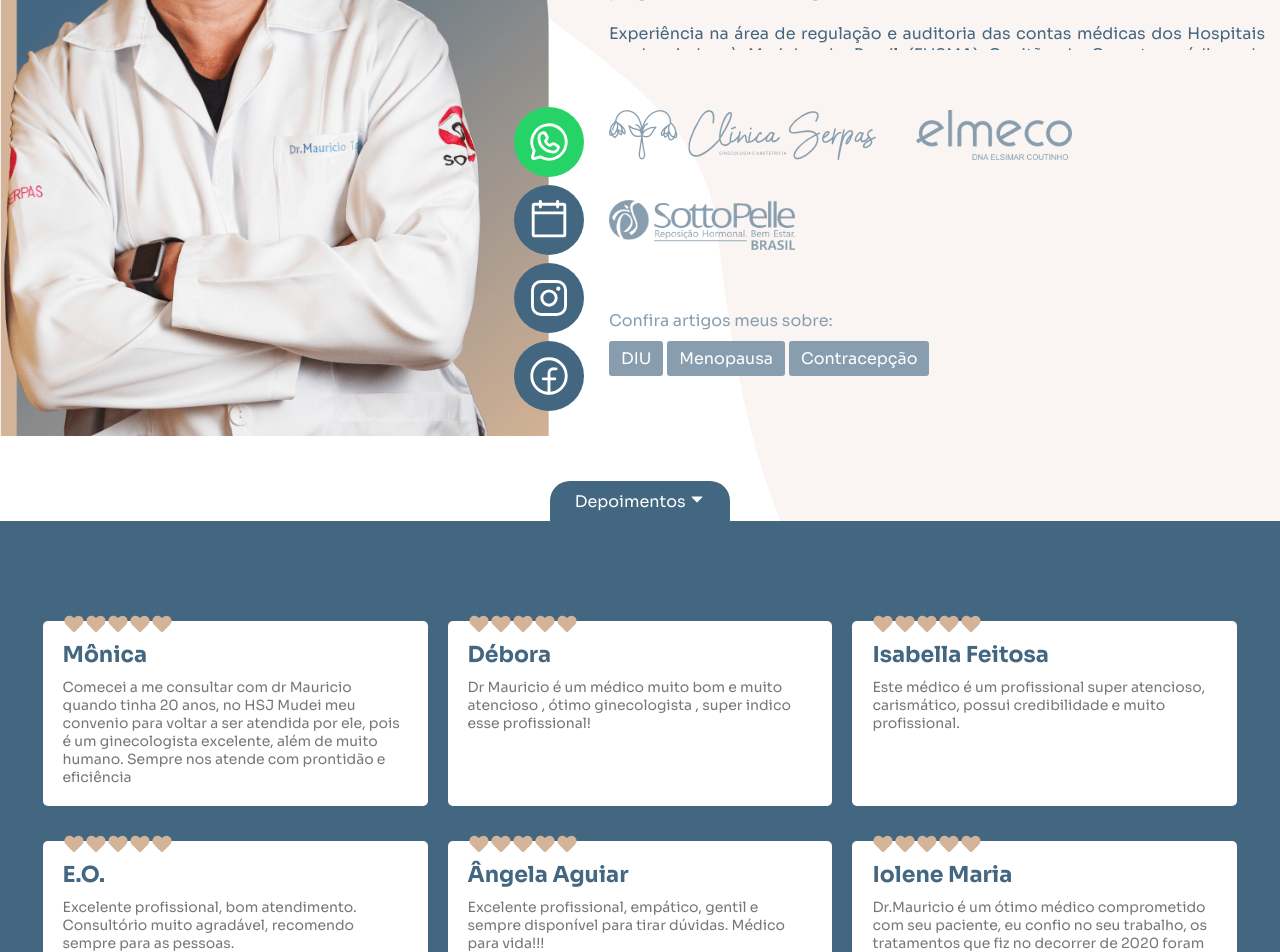
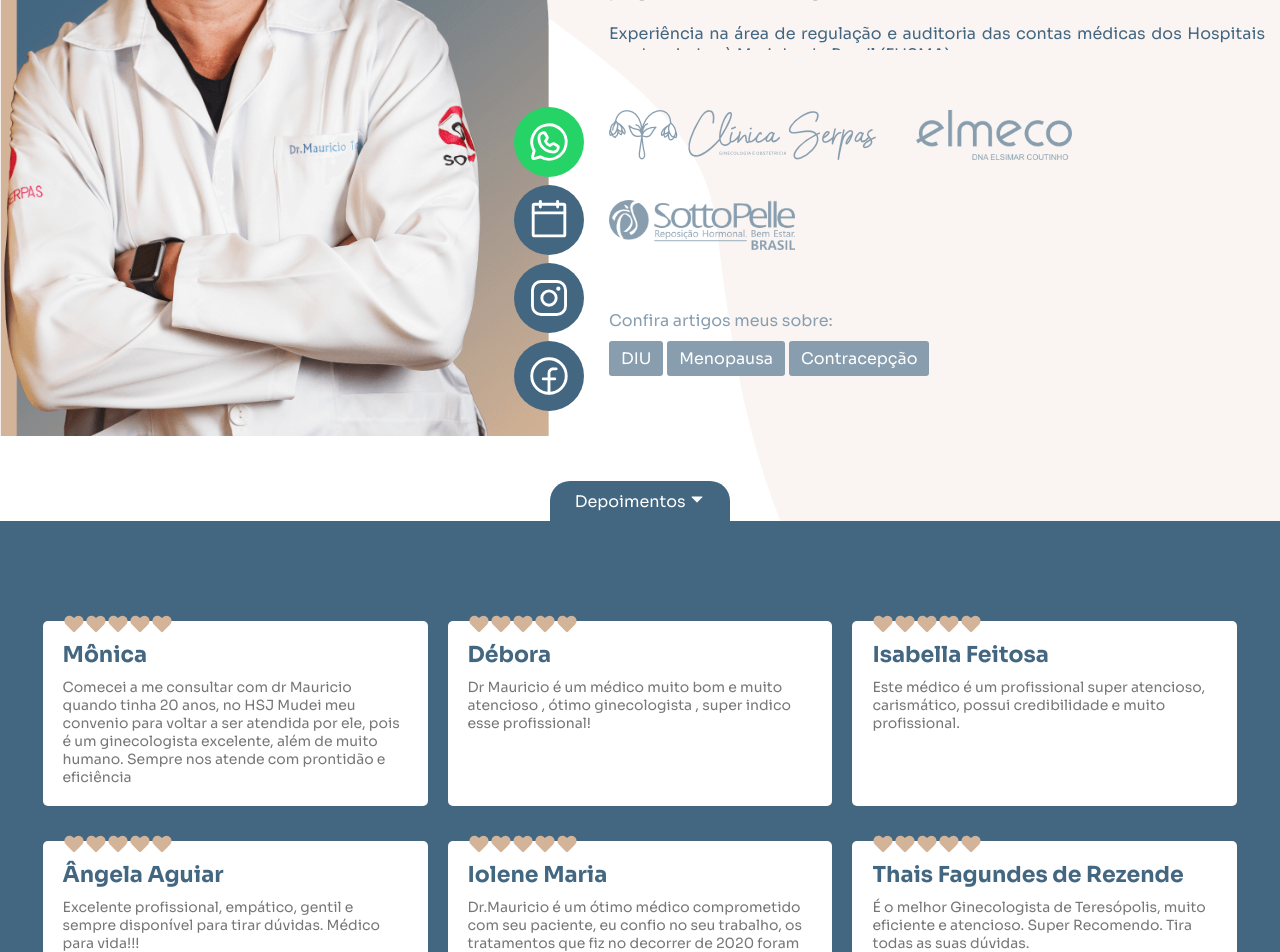
Before and after one commit to jonatasgs7/drmauricio-page-next, a Next.js app: page / in a window 1280 px wide. Shown: the part 400-1352 px from the top of the page. Built offline with nearby package versions, Linux system fonts and the light colour scheme.

Commit message:
Ajuste de currículo e remoção de depoimentos sem nome

```diff
--- a/src/layout/Content.tsx
+++ b/src/layout/Content.tsx
@@ -15,16 +15,18 @@ export function Content() {
                         <p>Carreira desenvolvida na área de Medicina, com experiência na identificação de doenças e sintomas, orientação sobre o tratamento mais apropriado, realização e solicitação de exames complementares e tratamento cirúrgico de patologias ginecológicas e obstétricas.</p><br />
                         <p>Vivência na prescrição de tratamentos clínico, ambulatorial e hospitalar, avaliando e acompanhando o desenvolvimento do quadro clínico de cada paciente.</p><br />
                         <p>Participação ativa na avaliação da qualidade da assistência prestada aos pacientes pelas instituições, propondo quando necessário, melhorias do programa de assistência global.</p><br />
-                        <p>Experiência na área de regulação e auditoria das contas médicas dos Hospitais credenciados à Marinha do Brasil (FUSMA)
-                            Capitão-de Corveta, médico, da Marinha do Brasil, com formação clínica e cirúrgica nesta instituição, com experiência também, nas áreas de gestão e qualidade.</p><br />
-                        <p>Assistente da Clínica de Ginecologia do Hospital Naval Marcíio Dias</p><br />
-                        <p>Atendimento ginecológico em consultório particular na cidade de Teresópolis/RJ (Clínica Serpas), voltado para avaliação e melhora de vida das pacientes na Menopausa e das pacientes com doenças estrógeno dependentes com Endometriose, adenomiose e miomatose uterina</p><br />
+                        <p>Experiência na área de regulação e auditoria das contas médicas dos Hospitais credenciados à Marinha do Brasil (FUSMA)</p><br />
+                        <p>Capitão-de Corveta, médico, da Marinha do Brasil, com formação clínica e cirúrgica nesta instituição, com experiência também, nas áreas de gestão e qualidade.</p><br />
+                        <p>Assistente da Clínica de Ginecologia do Hospital Naval Marcílio Dias.</p><br />
+                        <p>Atendimento ginecológico em consultório particular na cidade de Teresópolis/RJ (Clínica Serpas), voltado para avaliação e melhora de vida das pacientes na Menopausa e das pacientes com doenças estrógeno dependentes com Endometriose, adenomiose e miomatose uterina.</p><br />
 
                         <h3>FORMAÇÃO ACADÊMICA</h3><br />
 
                         <p>Residência Médica em Ginecologia e Obstetrícia Iniciada em Fev/2002 e concluída em Dez/2004<br />
-                            Instituição: Hospital Naval Marcílio Dias<br />
-                            Graduação em Medicina - Dez/2001 Instituição: Universidade Gama Filho</p><br />
+                            Instituição: Hospital Naval Marcílio Dias</p><br />
+
+                        <p>Graduação em Medicina - Dez/2001<br />
+                        Instituição: Universidade Gama Filho</p><br />
 
                         <h3>FORMAÇÃO COMPLEMENTAR</h3><br />
 
@@ -33,7 +35,7 @@ export function Content() {
                             <li>Curso de cirurgia minimamente invasiva Londrina/PR</li>
                             <li>Curso de Implantes Hormonais da Elmeco, com o Professor Elsimar Coutinho</li>
                             <li>Curso de Implantes hormonais da SottoPelle Brasil</li>
-                            <li>Realização do Curso de Terapia hormonal do Professor Ítalo Rachid</li>
+                            <li>Realiação do Ciurso de Terapia hormonal do Professor Ítalo Rachid</li>
                         </ul>
 
                     </div>
--- a/src/pages/index.tsx
+++ b/src/pages/index.tsx
@@ -46,7 +46,6 @@ export default function Home() {
 Mudei meu convenio para voltar a ser atendida por ele, pois é um ginecologista excelente, além de muito humano. Sempre nos atende com prontidão e eficiência" />
         <DepoimentoBox autor="Débora" depoimento="Dr Mauricio é um médico muito bom e muito atencioso , ótimo ginecologista , super indico esse profissional!" />
         <DepoimentoBox autor="Isabella Feitosa" depoimento="Este médico é um profissional super atencioso, carismático, possui credibilidade e muito profissional." />
-        <DepoimentoBox autor="E.O." depoimento="Excelente profissional, bom atendimento. Consultório muito agradável, recomendo sempre para as pessoas." />
         <DepoimentoBox autor="Ângela Aguiar" depoimento="Excelente profissional, empático, gentil e sempre disponível para tirar dúvidas. Médico para vida!!!" />
         <DepoimentoBox autor="Iolene Maria" depoimento="Dr.Mauricio é um ótimo médico comprometido com seu paciente, eu confio no seu trabalho, os tratamentos que fiz no decorrer de 2020 foram supervisionados por ele, tiveram resultados excelentes. Gratidão a Deus ." />
         <DepoimentoBox autor="Thais Fagundes de Rezende" depoimento="É o melhor Ginecologista de Teresópolis, muito eficiente e atencioso. Super Recomendo. Tira todas as suas dúvidas." />
@@ -54,7 +53,6 @@ Mudei meu convenio para voltar a ser atendida por ele, pois é um ginecologista
         <DepoimentoBox autor="Daniela Ricciardi" depoimento="Excelente profissional, muito prestativo e ele se preocupa de verdade com os pacientes. Melhor médico que conheci na vida. Super recomendo" />
         <DepoimentoBox autor="Jéssica" depoimento="Um excelente médico, muito educado e atencioso.
 Seu atendimento é com clareza e apresenta um grande conhecimento. Super indico!!" />
-        <DepoimentoBox autor="NB" depoimento="Excelente médico, atencioso, competente. Sempre paciente para ouvir e explicar! Faço acompanhamento de rotina há alguns anos." />
         <DepoimentoBox autor="Érika Peclat de Araujo" depoimento="O melhor profissional na área de ginecologia! Sempre recomendo a todas as mulheres que conheço, pois além da assistência médica ser impecável ele é muito atencioso!" />
         <DepoimentoBox autor="Thatiana Lopes" depoimento="Dr. Maurício além de ser médico ele é humano, entende nossos casos, paciente, detalhista, atencioso! Indico ele para todas as amigas e conhecidas! Me identifiquei com ele e com o atendimento super humanizado. Sou atendimento pela Dra. Dani também, que aliás, também é um amor de pessoa! Só tenho a agradecer a ambos, ao consultório e a maravilhosa Regina, que é uma pessoa com um coração de OURO, um amorzinho e deixa a gente mega relaxada antes das consultas e exames. São totalmentes de confianças! Só tenho a agradecer!" />
         <DepoimentoBox autor="Sandy" depoimento="Excelente profissional, sempre que preciso ele me atende com urgência, explica tudo direitinho e nos deixa a vontade." />
```
